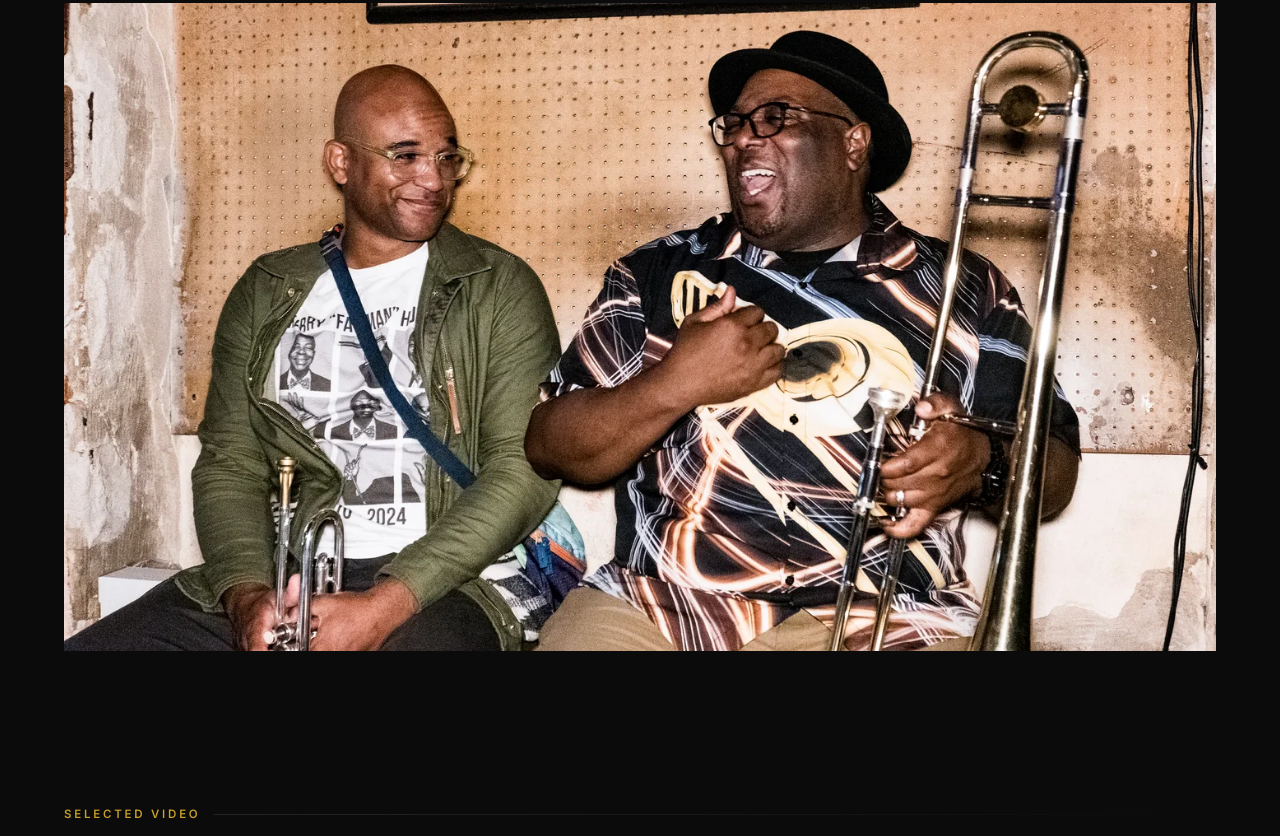
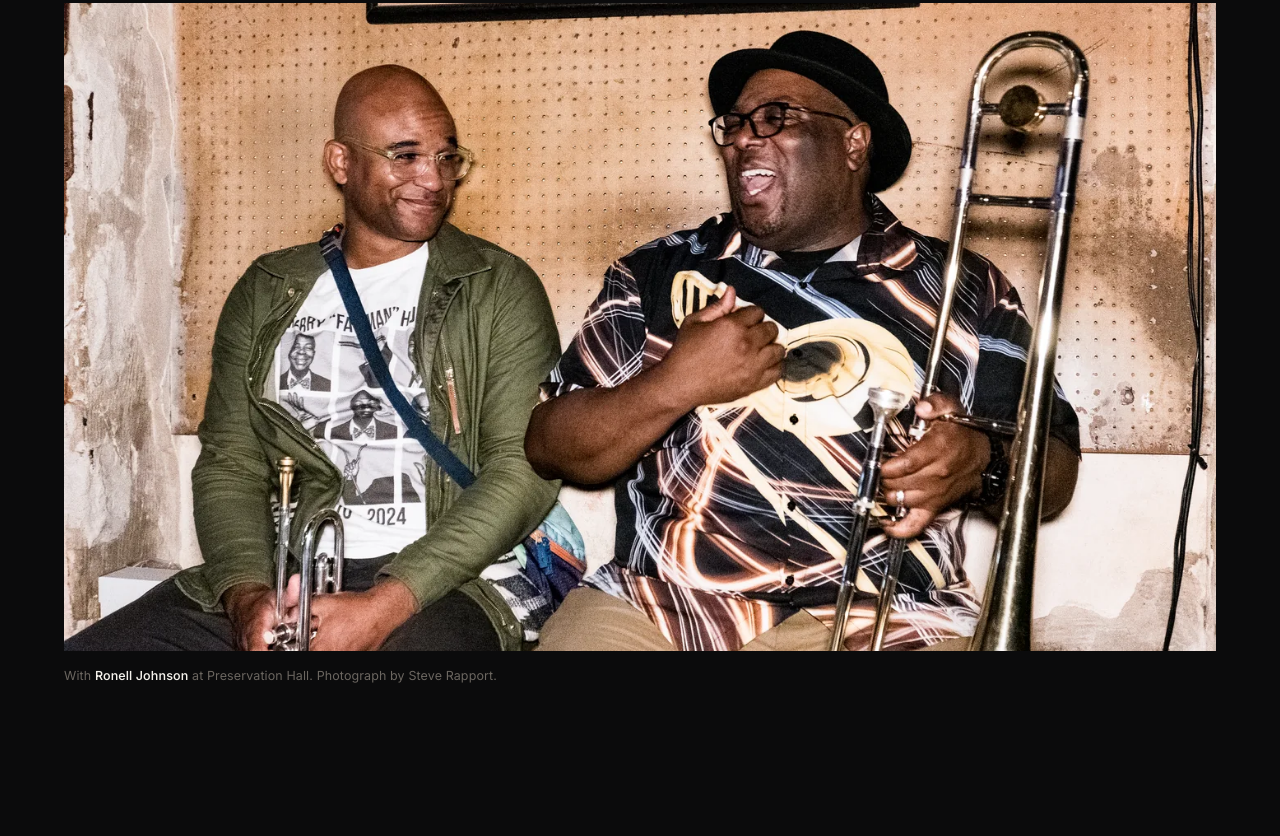
Before and after one commit to blewistrumpet-lang/brandenlewis.com, a plain HTML site: page index.html in a window 1280 px wide. Shown: the part 3815-4651 px from the top of the page. Drawn offline with Linux system fonts and the light colour scheme.

Commit message:
Name Ronell Johnson and credit Steve Rapport on the bench photo
Wraps that gallery cell in a <figure> so it can carry a caption; the
figure becomes the grid item and the button inside stays the enlarge
control. Alt text names Ronell too.

Co-Authored-By: Claude <noreply@anthropic.com>

```diff
--- a/assets/css/site.css
+++ b/assets/css/site.css
@@ -468,6 +468,21 @@ section { position: relative; }
 /* 3:2 source in a 16:9 slot — bias the crop upward so both hats stay in. */
 .shot--band img { object-position: 50% 38%; }
 
+/* A gallery cell that carries a caption: the figure is the grid item, the
+   button inside it stays the thing you click to enlarge. */
+.shot-fig { margin: 0; }
+.shot-fig .shot { width: 100%; }
+.shot-cap {
+  margin-top: 0.9rem;
+  font-size: 0.78rem;
+  line-height: 1.55;
+  letter-spacing: 0.01em;
+  color: var(--muted-dim);
+}
+.shot-cap b { color: var(--paper); font-weight: 540; }
+.shot-cap span { display: inline-block; }
+@media (max-width: 560px) { .shot-cap span { display: block; } }
+
 .shot::after {
   content: '';
   position: absolute;
@@ -483,16 +498,18 @@ section { position: relative; }
   .shot--tall  { grid-column: span 2; grid-row: span 2; aspect-ratio: 2 / 3; }
   .shot--wide  { grid-column: span 4; aspect-ratio: 3 / 2; }
   .shot--sq    { grid-column: span 2; aspect-ratio: 1; }
-  .shot--band  { grid-column: span 6; aspect-ratio: 16 / 9; }
+  .shot--band  { aspect-ratio: 16 / 9; }
   .shot--half  { grid-column: span 4; aspect-ratio: 1878 / 1000; }
+  .shot-fig    { grid-column: span 6; }
 }
 @media (max-width: 779px) {
   /* Two columns: the squares pair up, everything else runs full-bleed so no
      odd-span item strands an empty cell beside it. */
   .shot { aspect-ratio: 1; }
   .shot--tall { grid-column: span 2; aspect-ratio: 4 / 5; }
-  .shot--band { grid-column: span 2; aspect-ratio: 3 / 2; }
+  .shot--band { aspect-ratio: 3 / 2; }
   .shot--wide, .shot--half { grid-column: span 2; aspect-ratio: 3 / 2; }
+  .shot-fig   { grid-column: span 2; }
 }
 
 /* ---------------------------------------------------------------- video */
--- a/index.html
+++ b/index.html
@@ -23,7 +23,7 @@
 <link rel="preload" href="/assets/fonts/inter-var-latin.woff2" as="font" type="font/woff2" crossorigin>
 <link rel="preload" href="/assets/img/round-midnight-1440.webp" as="image" fetchpriority="high" media="(min-width: 641px)">
 <link rel="preload" href="/assets/img/courtyard-1100.webp" as="image" fetchpriority="high" media="(max-width: 640px)">
-<link rel="stylesheet" href="/assets/css/site.css?v=44831751">
+<link rel="stylesheet" href="/assets/css/site.css?v=6d3da0b3">
 
 <script type="application/ld+json">
 {
@@ -275,9 +275,10 @@
           </picture>
         </button>
 
-        <button class="shot shot--band reveal" data-delay="1" type="button"
+        <figure class="shot-fig reveal" data-delay="1">
+          <button class="shot shot--band" type="button"
                   data-full="/assets/img/hall-bench-1900.jpg"
-                aria-label="View larger: Branden Lewis and a fellow horn player backstage at Preservation Hall">
+                  aria-label="View larger: Branden Lewis and Ronell Johnson at Preservation Hall">
             <picture>
               <source type="image/webp" srcset="
                 /assets/img/hall-bench-950.webp   950w,
@@ -290,9 +291,14 @@
                 /assets/img/hall-bench-1900.jpg 1900w"
                 sizes="100vw"
                 width="1900" height="1268" loading="lazy" decoding="async"
-              alt="Branden Lewis, trumpet in hand, sitting on a bench beside a trombonist mid-laugh in a back room at Preservation Hall.">
+                alt="Branden Lewis, trumpet in hand, sitting on a bench beside Ronell Johnson, who holds his trombone mid-laugh, in a back room at Preservation Hall.">
             </picture>
           </button>
+          <figcaption class="shot-cap">
+            With <b>Ronell Johnson</b> at Preservation Hall.
+            <span>Photograph by Steve Rapport.</span>
+          </figcaption>
+        </figure>
       </div>
     </div>
   </section>
```
Also changed, not shown: 404.html (+1 -1 lines), videos.html (+1 -1 lines). Lines whose indentation alone changed are shown as unchanged.
